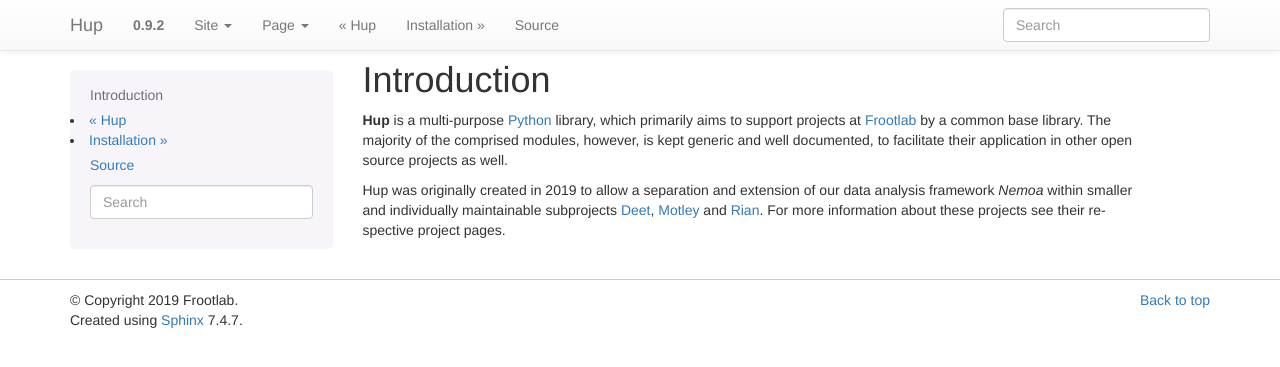
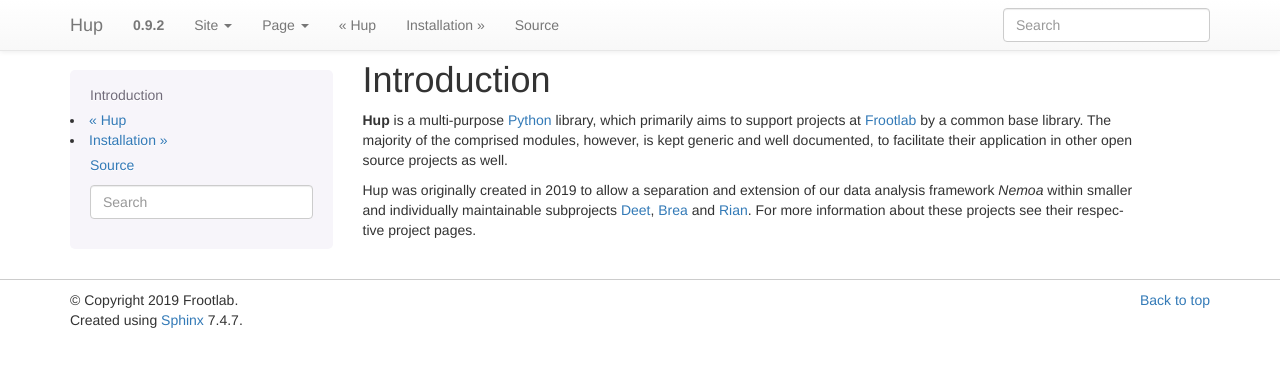
Before and after one commit to fd0livar/hup, a Sphinx documentation site: the page built from docs/introduction.rst, in a window 1280 px wide. Shown: the top 367 px of the page. Built offline with Sphinx 7.4.7, drawn with Linux system fonts in a browser that asks for light colours; pages that are not in the unit, such as notebooks, are missing from menus.

Commit message:
fixes #19

```diff
--- a/docs/introduction.rst
+++ b/docs/introduction.rst
@@ -8,11 +8,11 @@ application in other open source projects as well.
 
 Hup was originally created in 2019 to allow a separation and extension of our
 data analysis framework *Nemoa* within smaller and individually maintainable
-subprojects `Deet`_, `Motley`_ and `Rian`_. For more information about these
+subprojects `Deet`_, `Brea`_ and `Rian`_. For more information about these
 projects see their respective project pages.
 
 .. _Python: https://www.python.org
 .. _Frootlab: https://www.frootlab.org
 .. _Rian: https://www.frootlab.org/rian
 .. _Deet: https://www.frootlab.org/deet
-.. _Motley: https://www.frootlab.org/motley
+.. _Brea: https://www.frootlab.org/brea
```
